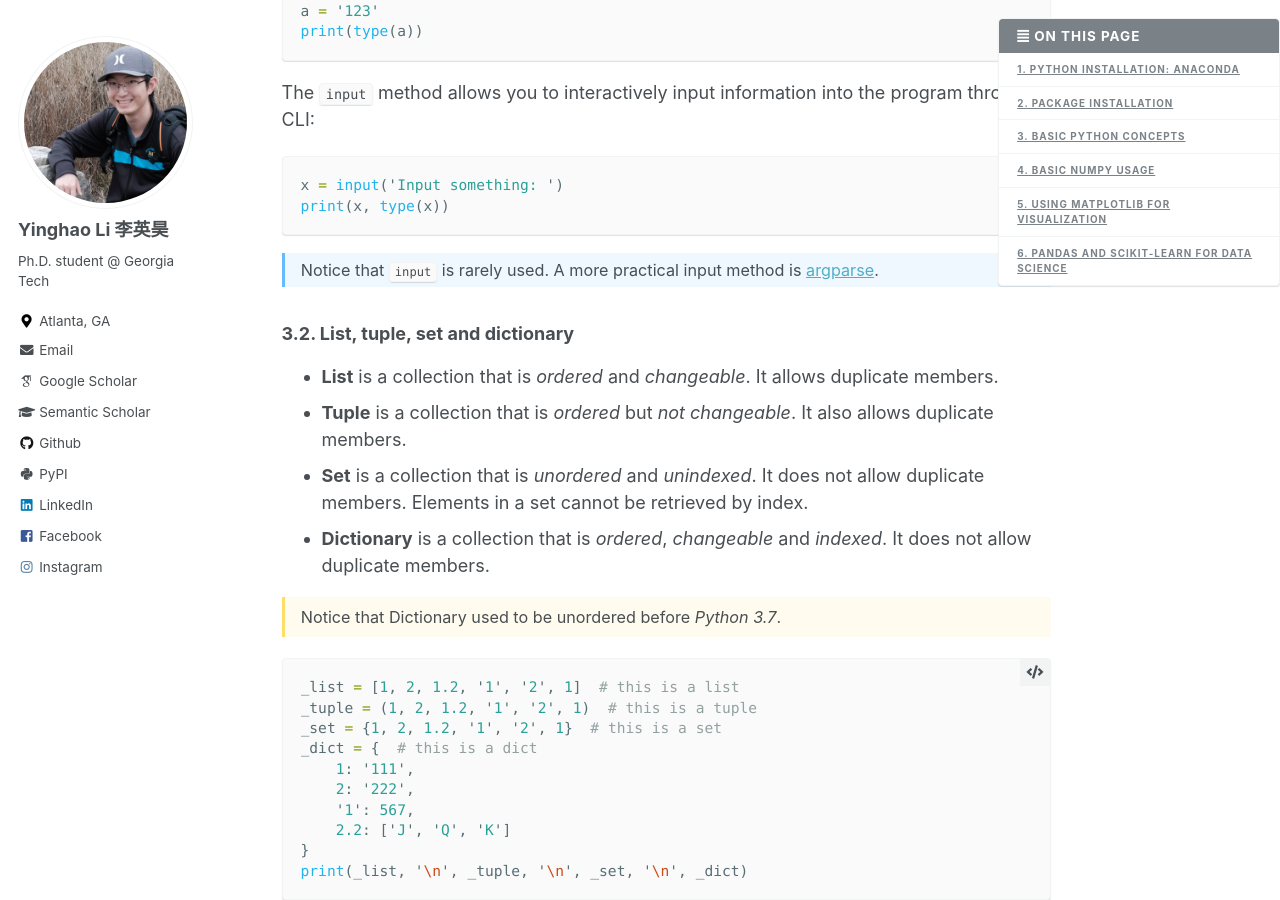
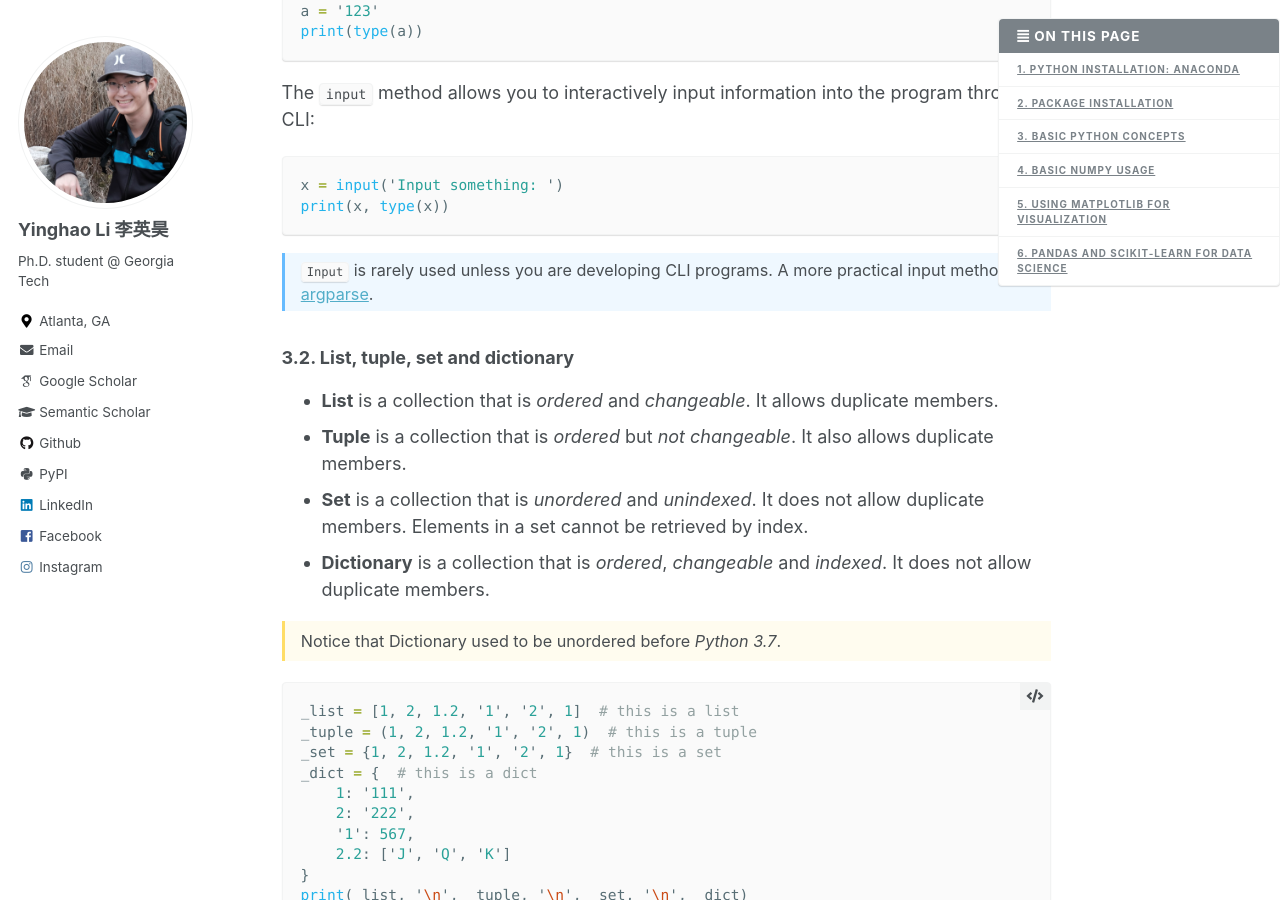
Before and after one commit to Yinghao-Li/Yinghao-Li.github.io, a Jekyll site: the page built from _teaching/001-bigdata-bootcamp-python.md, in a window 1280 px wide and 900 px high, scrolled down 3592 px. Built offline with Jekyll 4.4.1, drawn with Linux system fonts in a browser that asks for light colours; some web fonts are replaced; comment, search, counter and statistics services are not loaded.

Commit message:
fix a bug

````diff
--- a/_teaching/001-bigdata-bootcamp-python.md
+++ b/_teaching/001-bigdata-bootcamp-python.md
@@ -134,7 +134,7 @@
 ```
 
 {{ hint_info }}
-Notice that `input` is rarely used.
+`Input` is rarely used unless you are developing CLI programs.
 A more practical input method is [argparse](https://docs.python.org/3/library/argparse.html).
 {{ _hint }}
 
@@ -201,7 +201,7 @@
 **Note:** in Python, the indent is used to define a scope instead of curly brackets `{}`.
 Usually, people use 4 whitespaces or one tab character `\t` as one layer of indent.
 Be sure to make it consistent throughout the file.
-{{ hint }}
+{{ _hint }}
 
 - `for` loop:
 
````
